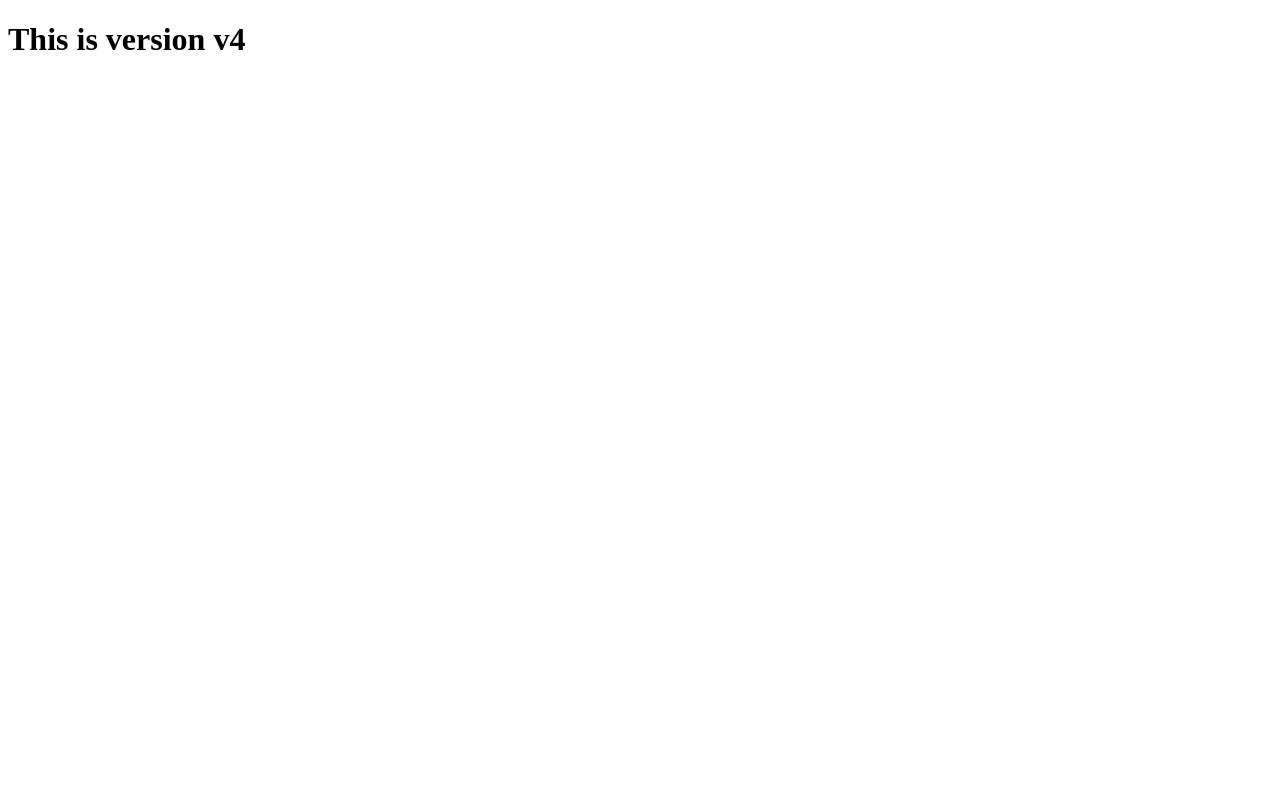
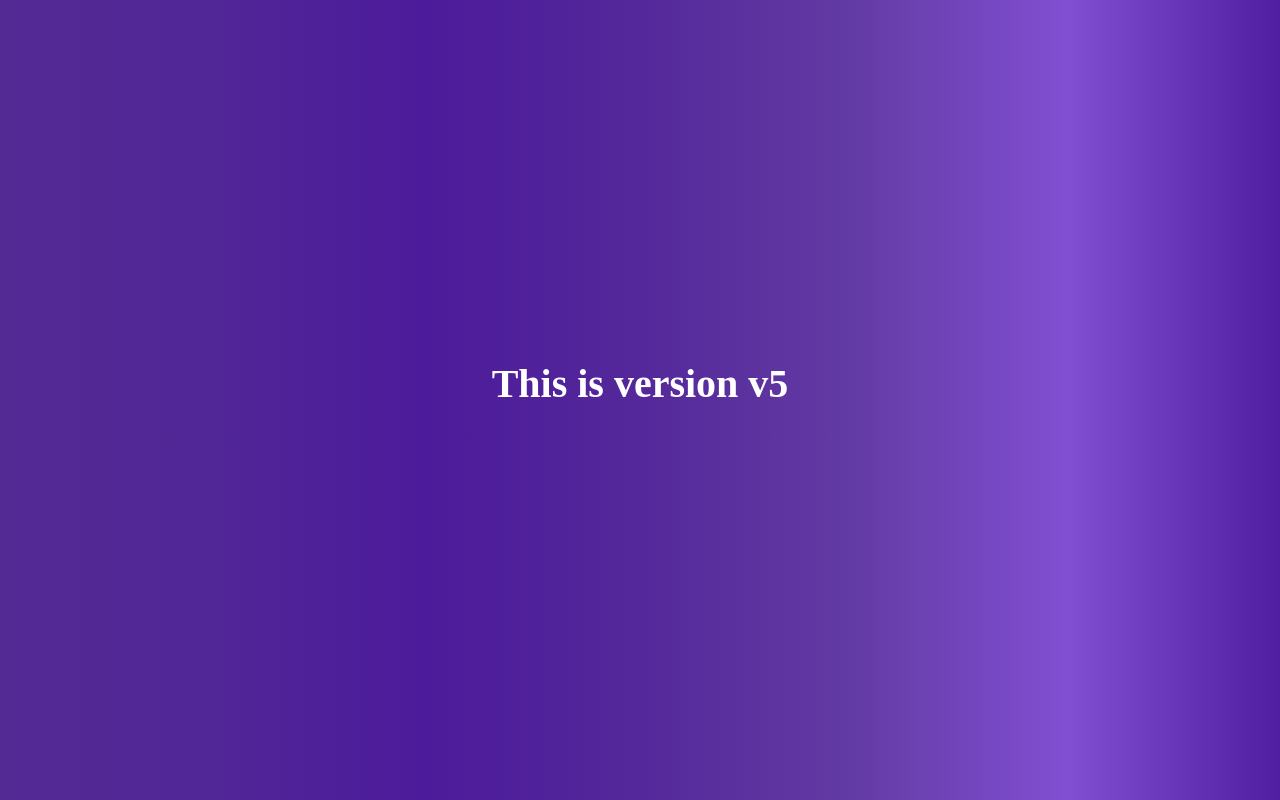
Before and after one commit to PRASHANT2027/myrepo, a plain HTML site: page index.html in a window 1280 px wide. Drawn offline with Linux system fonts and the light colour scheme.

Commit message:
Added Design for website

```diff
--- a/index.html
+++ b/index.html
@@ -4,8 +4,9 @@
     <meta charset="UTF-8" />
     <meta name="viewport" content="width=device-width, initial-scale=1.0" />
     <title>Document</title>
+    <link rel="stylesheet" href="styles.css">
   </head>
   <body>
-    <h1>This is version v4</h1>
+    <h1>This is version v5</h1>
   </body>
 </html>
--- /dev/null
+++ b/styles.css
@@ -0,0 +1,10 @@
+body {
+  color: #ffffff;
+  background-image: linear-gradient(to right, rgb(83, 42, 148), rgb(81, 38, 151), rgb(76, 27, 155), rgb(84, 40, 154), rgb(99, 59, 164), rgb(129, 79, 210), rgb(80, 30, 161));
+}
+
+h1 {
+  text-align: center;
+  font-size: 2.5em;
+  margin-top: 45vh;
+}
```
